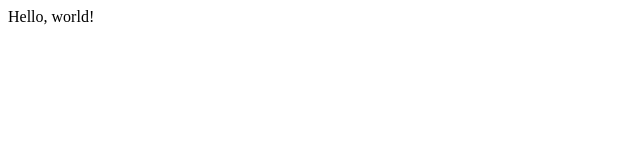
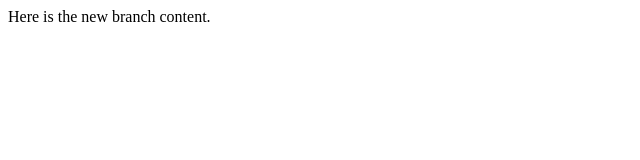
Before and after one commit to Gabs2000/lecture1, a plain HTML site: page Index.html in a window 1280 px wide. Shown: the whole page, without its empty margins (0-640 px from the left). Drawn offline with Linux system fonts and the light colour scheme.

Commit message:
New branch content

```diff
--- a/Index.html
+++ b/Index.html
@@ -6,7 +6,7 @@
   <meta http-equiv="X-UA-Compatible" content="ie=edge">
   <title>Test</title>
 </head>
-<body>
-  Hello, world!
-</body>
+  <body>
+    Here is the new branch content.
+  </body>
 </html>
```
